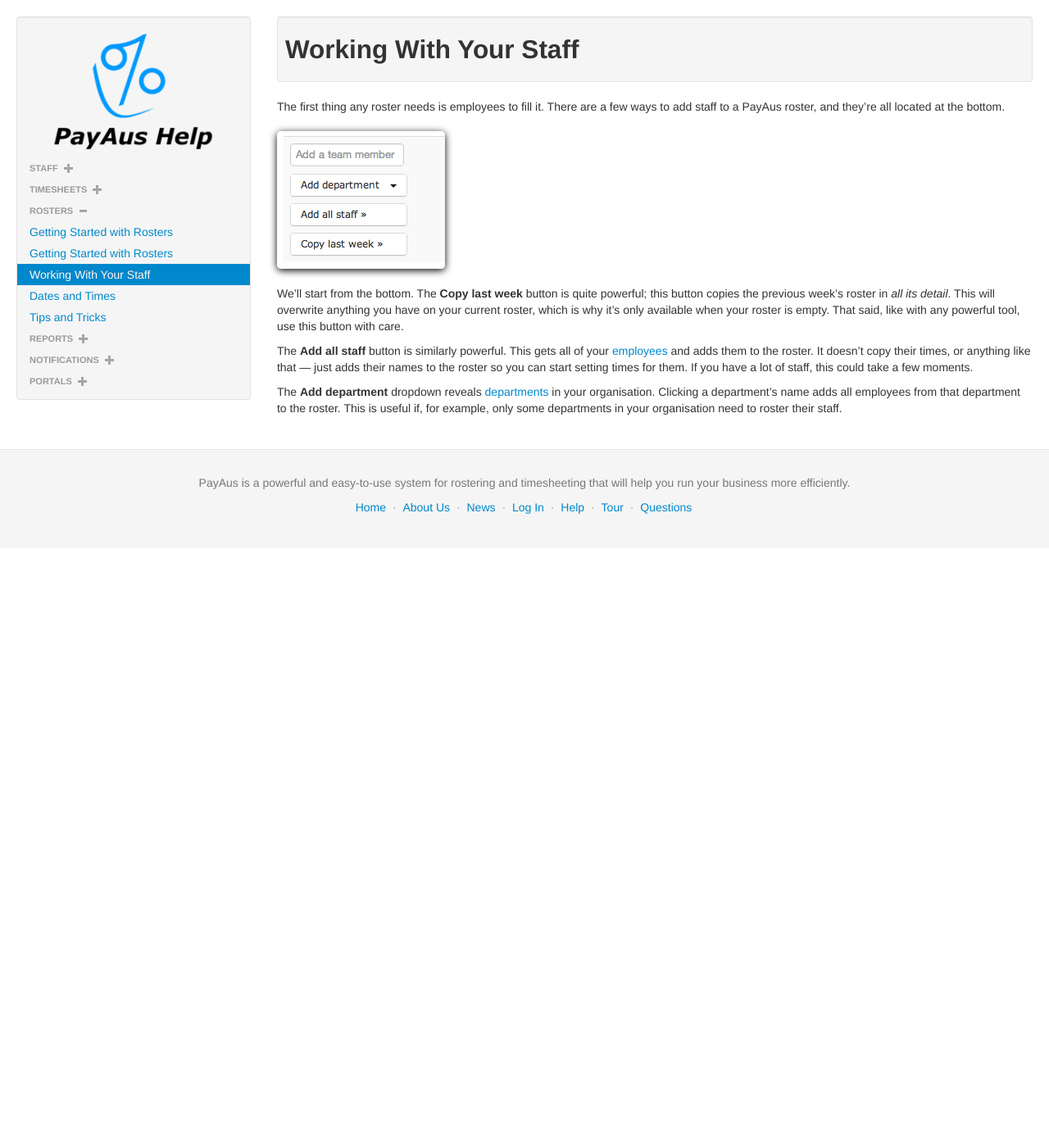
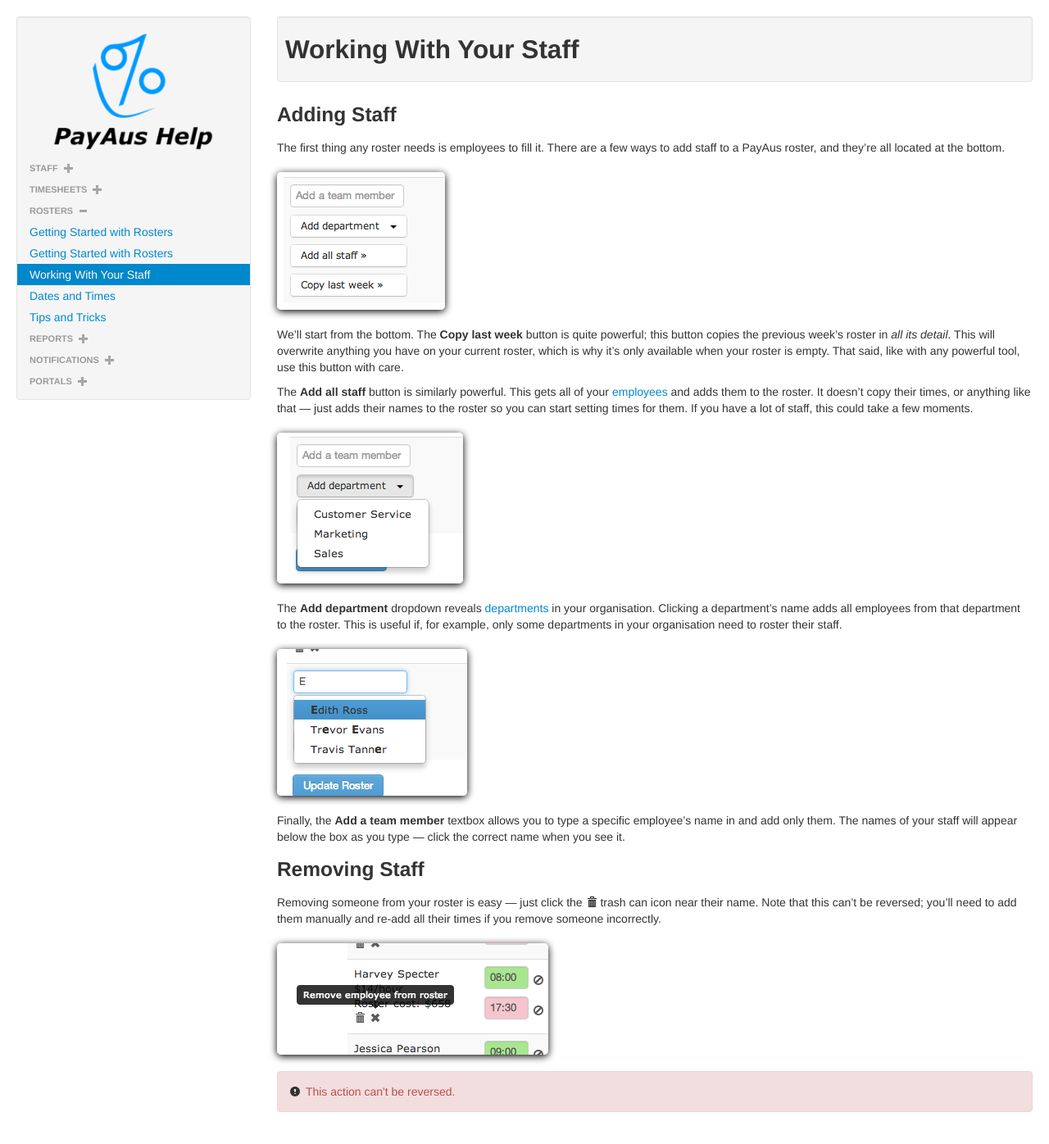
Before and after one commit to ghiculescu/payaus-docs, a Jekyll site: the page built from _posts/rosters/2013-02-06-user-management.md, in a window 1280 px wide and 1400 px high. Shown: the top 1396 px of the window at 82% size. Built offline with Jekyll 4.4.1, drawn with Linux system fonts in a browser that asks for light colours.

Commit message:
working with your staff

```diff
--- a/_posts/rosters/2013-02-06-user-management.md
+++ b/_posts/rosters/2013-02-06-user-management.md
@@ -4,6 +4,9 @@ title: Working With Your Staff
 categories: ['rosters']
 sort: 2
 ---
+
+
+### Adding Staff
 
 The first thing any roster needs is employees to fill it. There are a few ways to add staff to a PayAus roster, and they're all located at the bottom.
 
@@ -13,4 +16,18 @@ We'll start from the bottom. The **Copy last week** button is quite powerful; th
 
 The **Add all staff** button is similarly powerful. This gets all of your [employees](../../staff/team/#roles) and adds them to the roster. It doesn't copy their times, or anything like that &mdash; just adds their names to the roster so you can start setting times for them. If you have a lot of staff, this could take a few moments.
 
+![Choosing a department](/img/rosters/add_department.png)
+
 The **Add department** dropdown reveals [departments](../../staff/departments) in your organisation. Clicking a department's name adds all employees from that department to the roster. This is useful if, for example, only some departments in your organisation need to roster their staff.
+
+![Choosing an employee](/img/rosters/add_user.png)
+
+Finally, the **Add a team member** textbox allows you to type a specific employee's name in and add only them. The names of your staff will appear below the box as you type &mdash; click the correct name when you see it.
+
+### Removing Staff
+
+Removing someone from your roster is easy &mdash; just click the <i class="icon-trash"> </i> trash can icon near their name. Note that this can't be reversed; you'll need to add them manually and re-add all their times if you remove someone incorrectly.
+
+![Remove employee from roster](/img/rosters/remove_from_roster.png)
+
+{% render_partial irreversible.html %}
```
